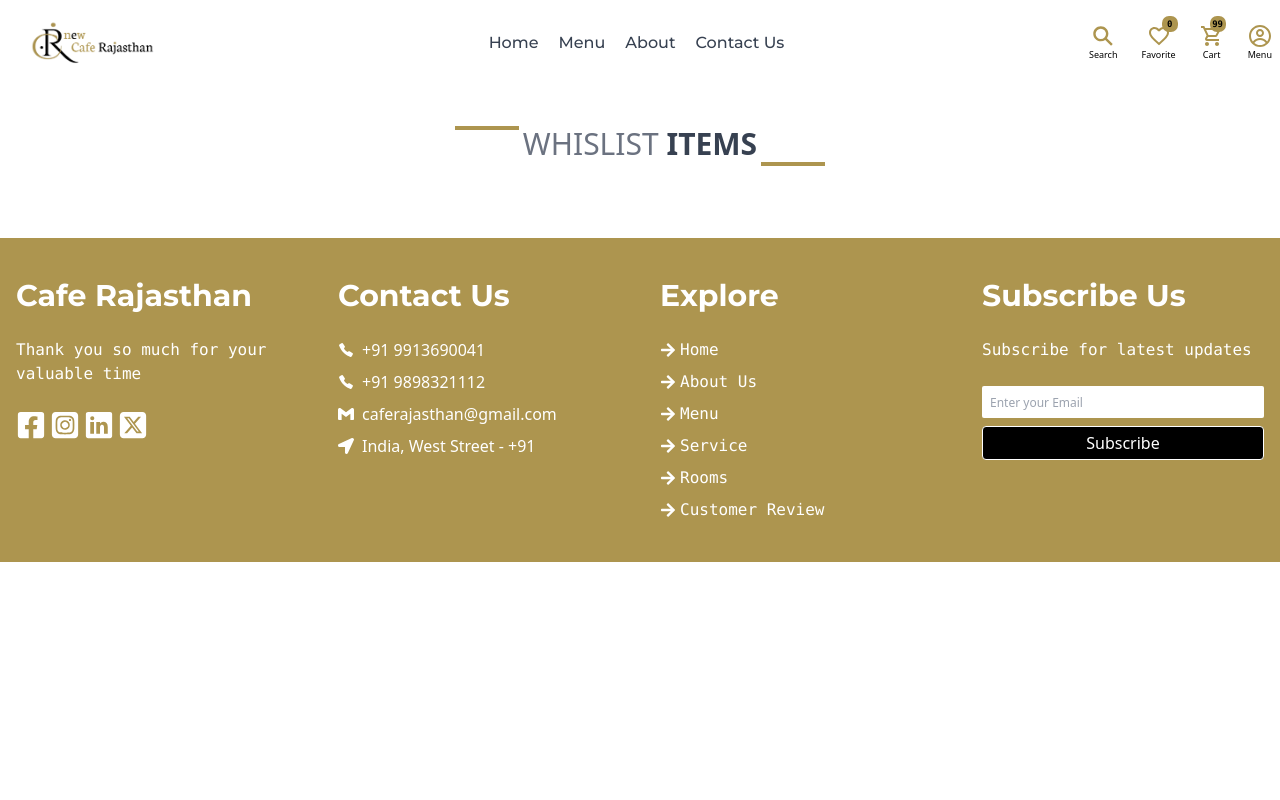
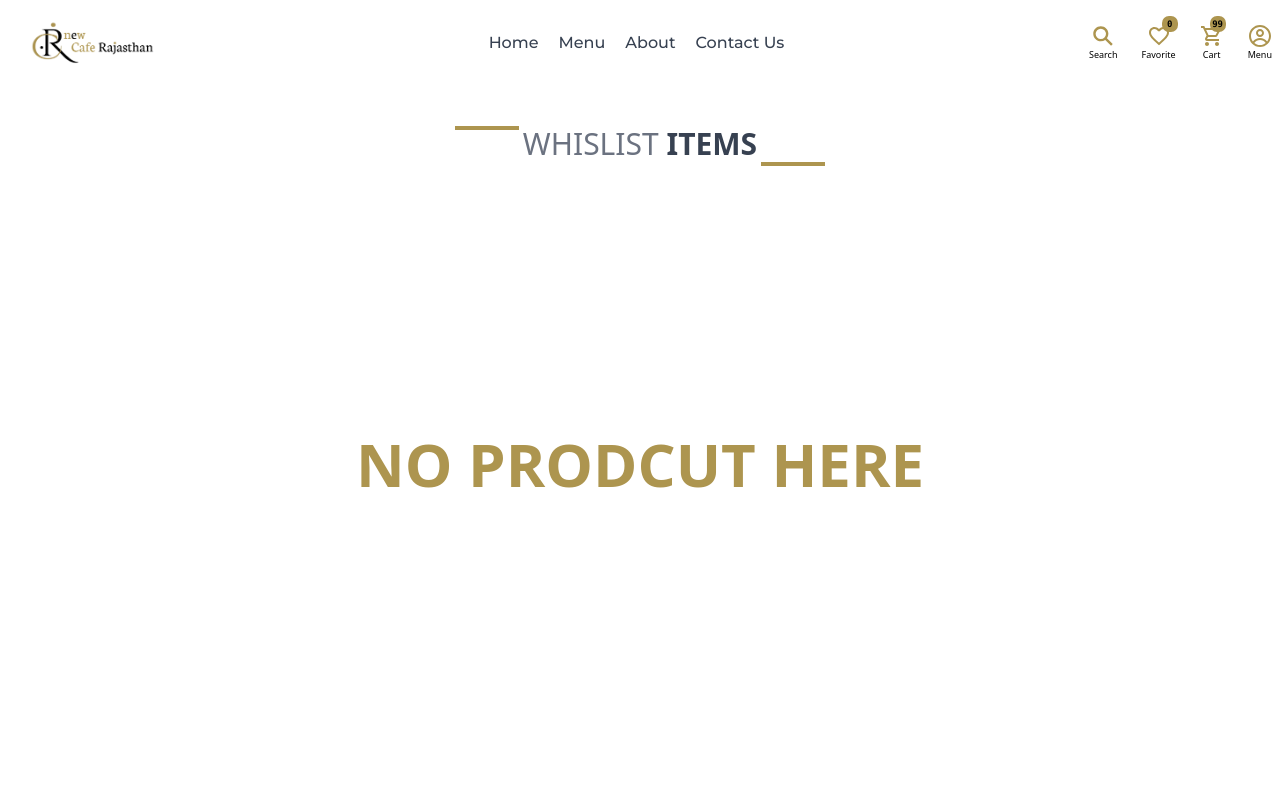
Before and after one commit to arfajsheru/CR-HOTEL, a React (Vite) app in the folder cr-restaurant/: page /wishlist in a window 1280 px wide. Shown: the top 800 px of the page. Built offline with nearby package versions, Linux system fonts and the light colour scheme; a web font is replaced by a local one.

Commit message:
added favorite componet and logic

```diff
--- a/cr-restaurant/src/pages/Wishlist.jsx
+++ b/cr-restaurant/src/pages/Wishlist.jsx
@@ -14,7 +14,7 @@ const Wishlist = () => {
       <div className=" text-2xl sm:text-3xl text-center">
         <Title text1={"WHISLIST"} text2={"ITEMS"} />
       </div>
-
+      {wishlist.length === 0 && <h1 className="text-6xl text-custom font-bold text-center my-64">NO PRODCUT HERE</h1>}
       <div className="grid grid-cols-2 sm:grid-cols-3 md:grid-cols-4 lg:grid-cols-7 gap-2 md:gap-4 mb-9 ">
         {wishlist.map((item, index) => (
           <ProductItem key={index} item={item} />
```
